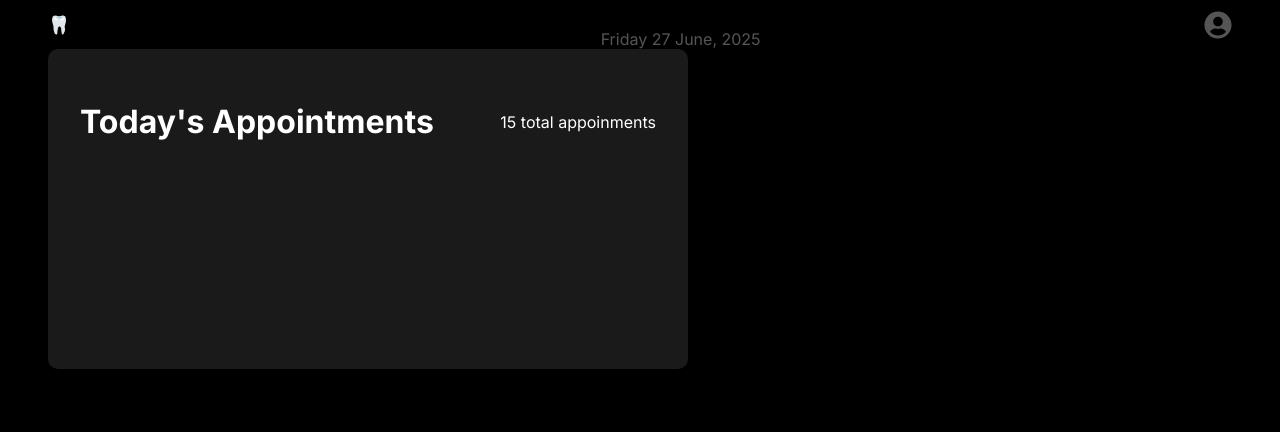
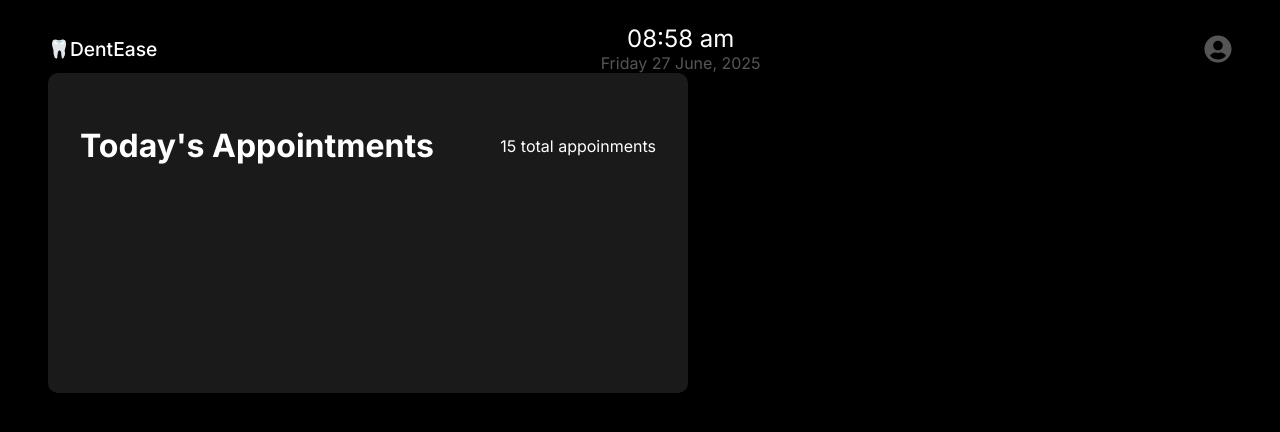
Before and after one commit to typshi-aswin/aetherduo, a React (Vite) app: page / in a window 1280 px wide. Shown: the top 432 px of the page. Built offline with nearby package versions, Linux system fonts and the light colour scheme.

Commit message:
minor fix

```diff
--- a/components/NavBar.module.css
+++ b/components/NavBar.module.css
@@ -16,6 +16,7 @@
 .brand {
   font-weight: 500;
   font-size: 1.2rem;
+  color: white;
 }
 
 .center {
@@ -44,4 +45,5 @@
 
 .time{
   font-size: 1.5rem;
+  color: white;
 }
--- a/src/index.css
+++ b/src/index.css
@@ -9,15 +9,15 @@
 }
 
 body, html {
-  overflow-x: hidden; /* Prevents horizontal scroll */
+  overflow-x: hidden;
   width: 100%;
 }
 
 .page-wrapper {
   width: 100%;
-  max-width: 1200px;  /* tweak this based on the Figma layout width */
+  max-width: 1200px;
   margin: 0 auto;
-  padding: 0 0.5rem;
+  padding: 1.5rem 0.5rem;
 }
 
 @media (max-width: 855px) {
```
